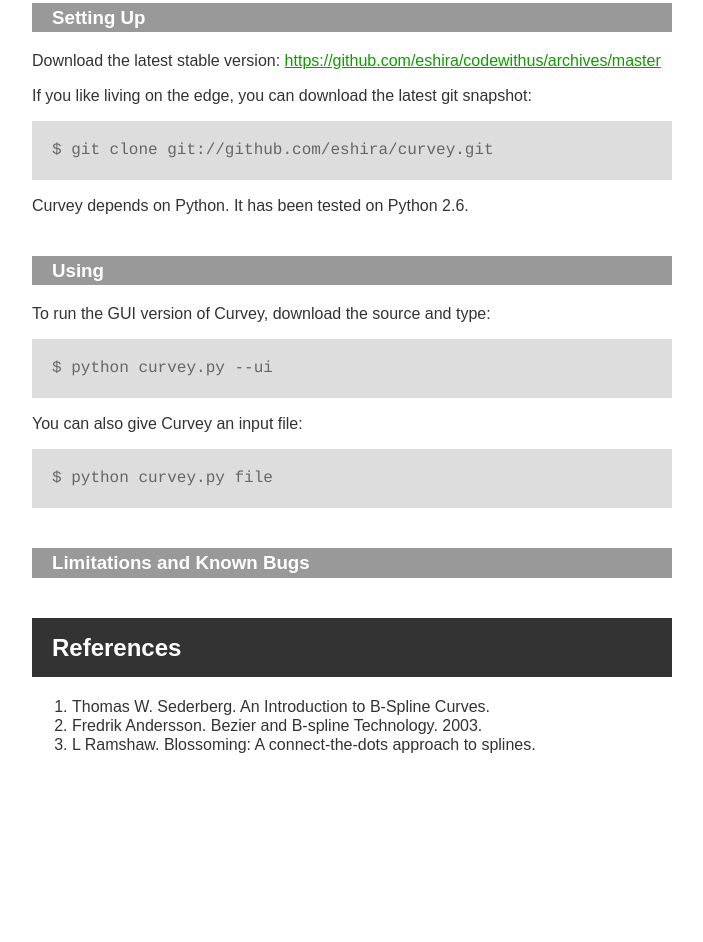
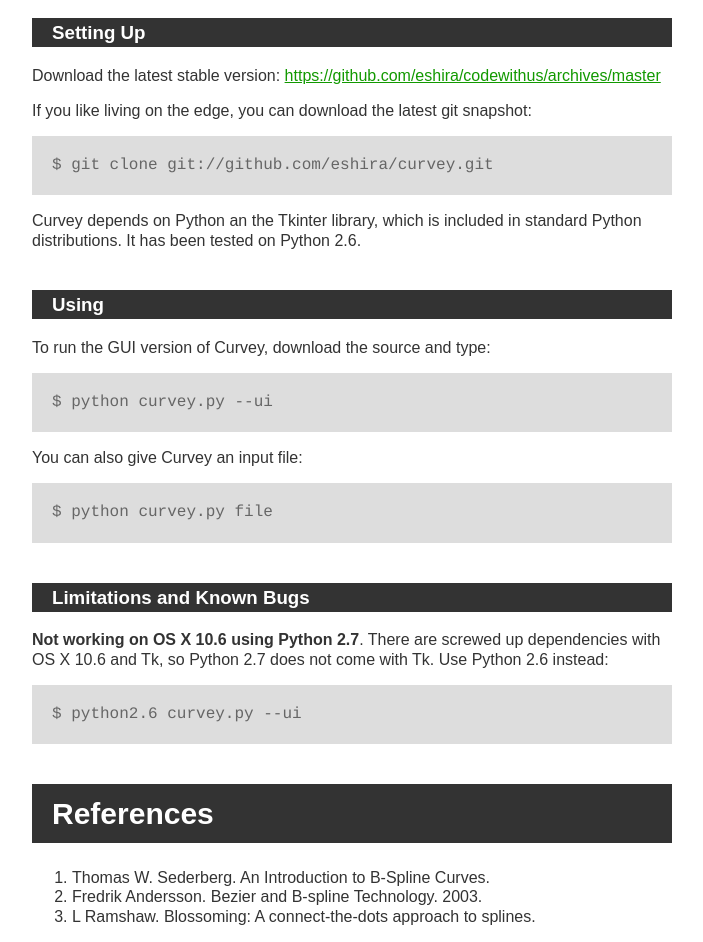
Before and after one commit to elben/curvey, a plain HTML site: page docs/report/index.html in a window 1280 px wide. Shown: the part 1813-2755 px from the top of the page, without its empty margins (288-991 px from the left). Before the commit the page ends 2583 px from the top, so only its background shows below. Drawn offline with Linux system fonts and the light colour scheme.

Commit message:
changed h2 style

```diff
--- a/docs/report/index.html
+++ b/docs/report/index.html
@@ -87,7 +87,8 @@
         snapshot:</p>
         <div class="code">$ git clone git://github.com/eshira/curvey.git</div>
 
-        <p>Curvey depends on Python. It has been tested on Python 2.6.</p>
+        <p>Curvey depends on Python an the Tkinter library, which is included in
+        standard Python distributions. It has been tested on Python 2.6.</p>
 
         <h3>Using</h3>
 
@@ -98,6 +99,12 @@
         <div class="code">$ python curvey.py file</div>
 
         <h3>Limitations and Known Bugs</h3>
+
+        <p><b>Not working on OS X 10.6 using Python 2.7</b>. There are screwed up
+        dependencies with OS X 10.6 and Tk, so Python 2.7 does not come with Tk.
+        Use Python 2.6 instead:</p>
+        <div class="code">$ python2.6 curvey.py --ui</div>
+
       </div>
       <div id="references" class="section">
         <h2>References</h2>
--- a/docs/report/resources/style.css
+++ b/docs/report/resources/style.css
@@ -19,11 +19,12 @@ h1 {
   background: #333;
   padding: 20px;
   margin-top: 40px;
+  font-size: 30px;
 }
 
 .section h3 {
   color: #fff;
-  background: #999;
+  background: #333;
   padding: 5px 20px;
   margin-top: 40px;
 }
```
